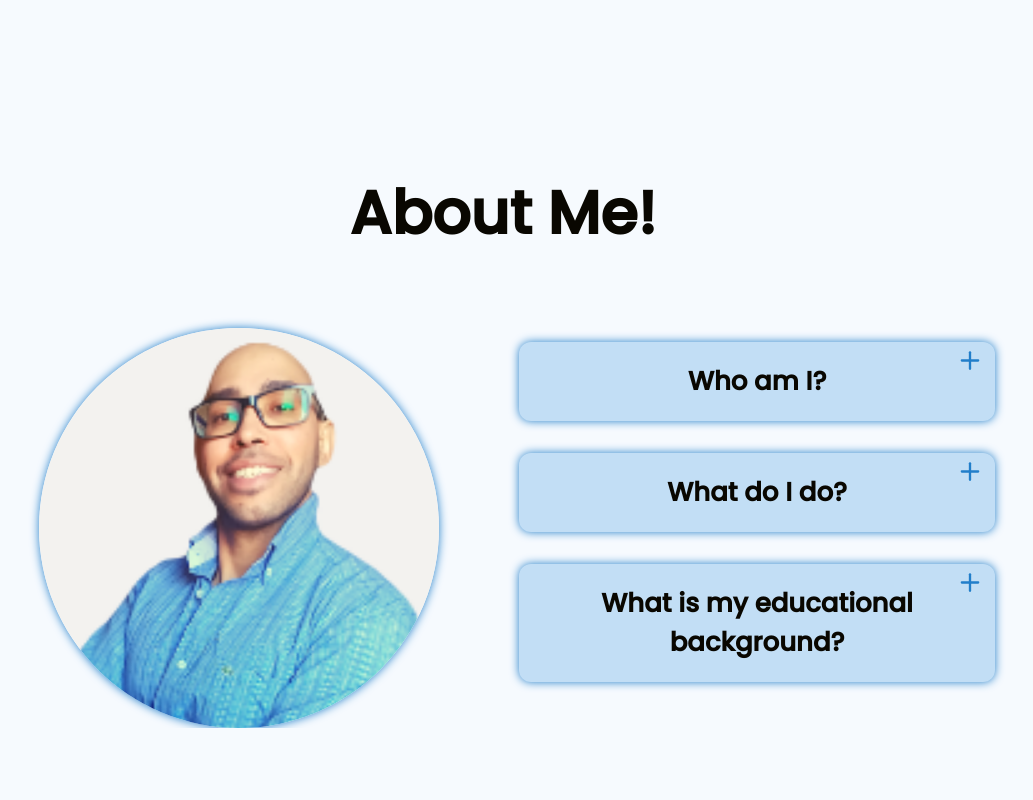
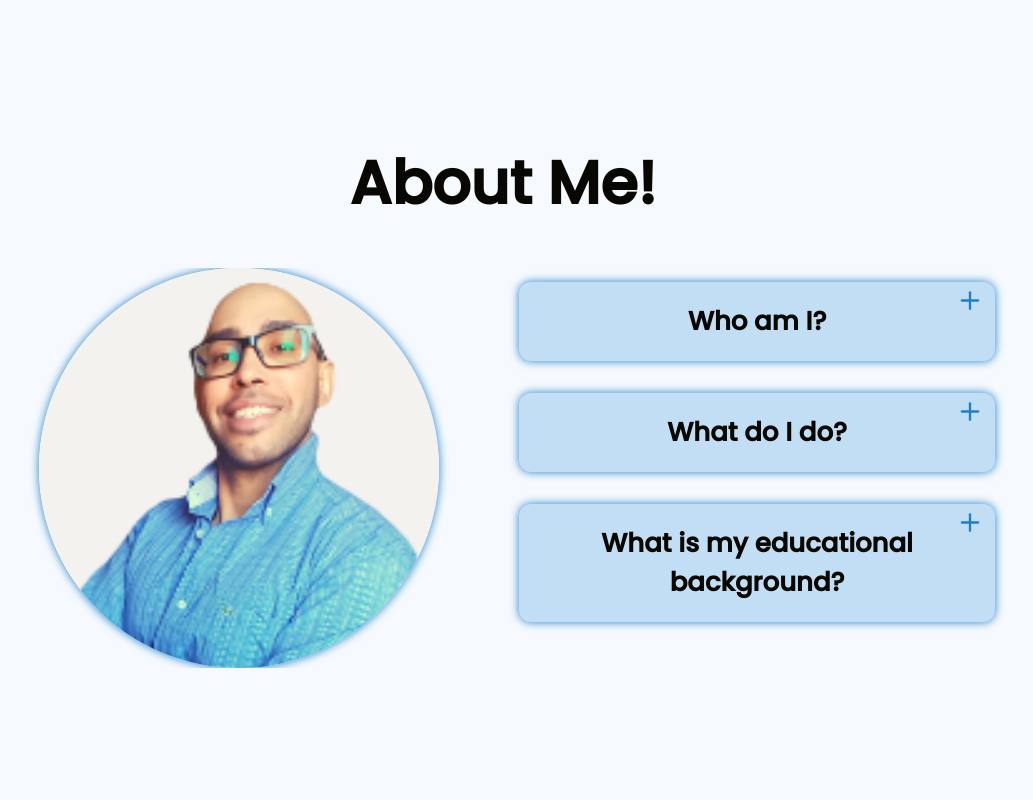
Before and after one commit to jonasmachados/portfolio, a React (Create React App) app: page / in a window 1280 px wide. Shown: the part 880-1680 px from the top of the page, without its empty margins (137-1170 px from the left). Built offline with nearby package versions, Linux system fonts and the light colour scheme; no server answers; a web font is replaced by a local one.

Commit message:
:lipstick: style: remove padding-top of container in component.css

```diff
--- a/src/styles/component.css
+++ b/src/styles/component.css
@@ -4,7 +4,6 @@
   grid-template-columns: repeat(1, 1fr);
   background: var(--background-color);
   gap: 2.5em;
-  padding-top: 30px;
   overflow-x: hidden;
 }
 
```
